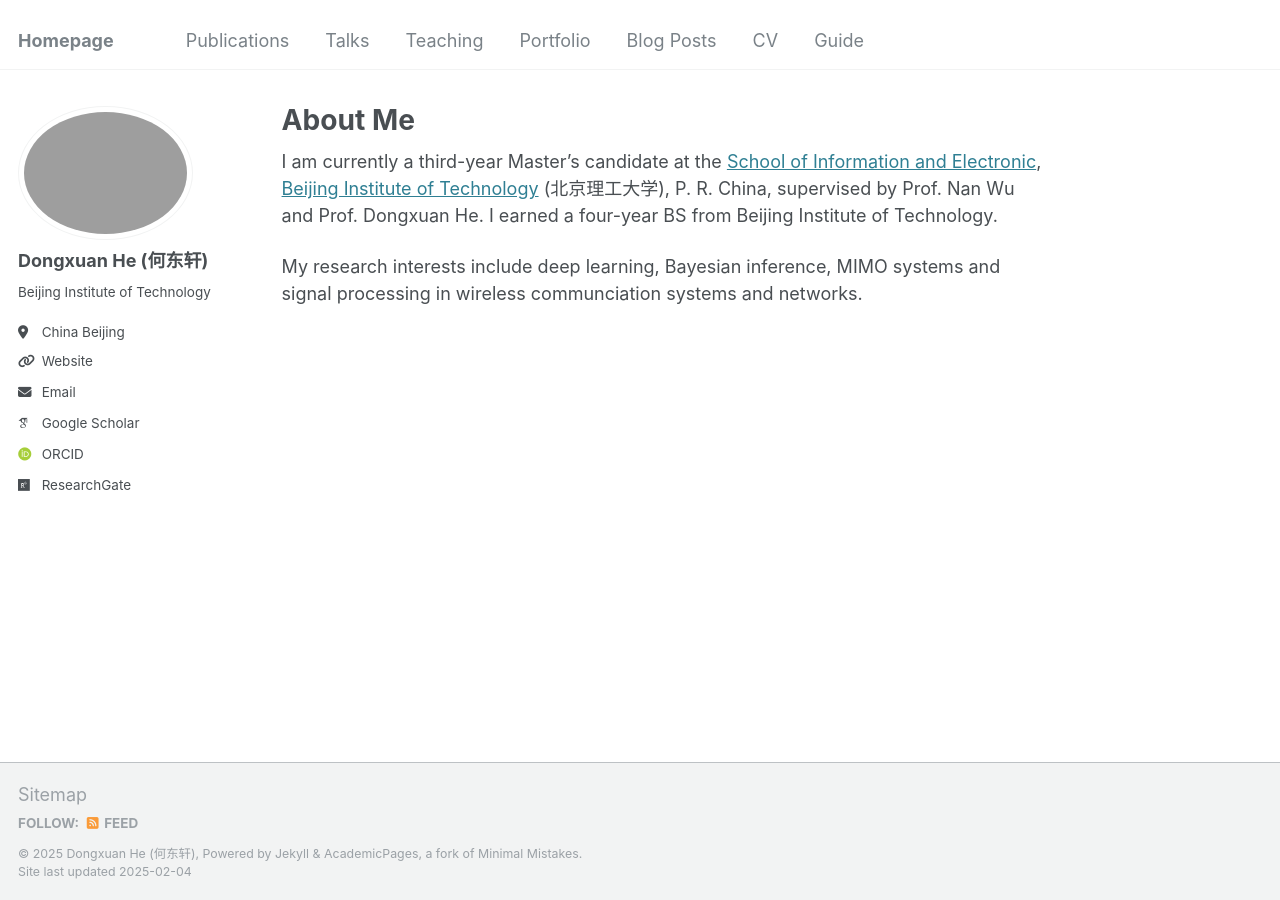
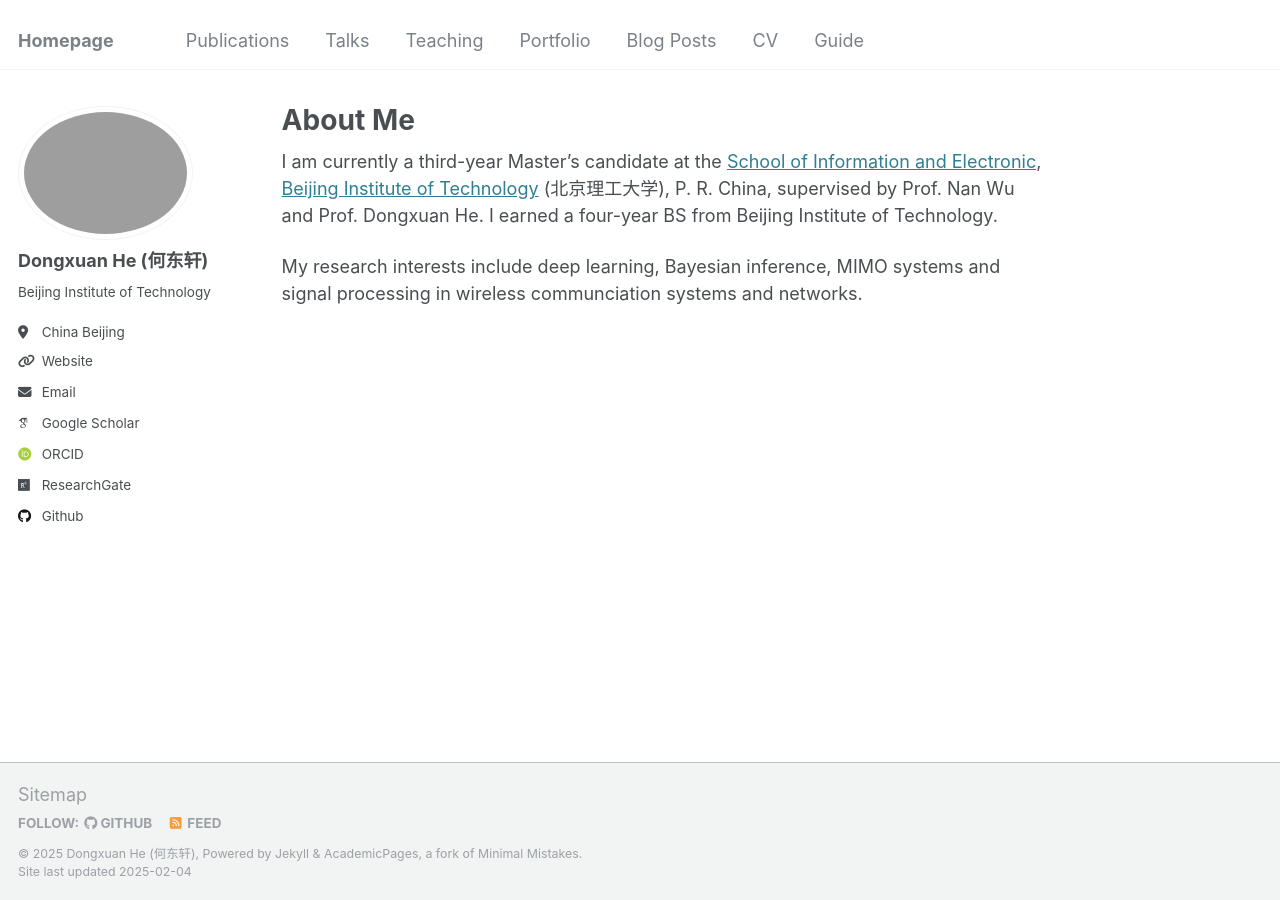
Before and after one commit to dongxuanBIT/dongxuanBIT.github.io, a Jekyll site: the page built from _pages/about.md, in a window 1280 px wide. Built offline with Jekyll 4.4.1, drawn with Linux system fonts in a browser that asks for light colours; some web fonts are replaced.

Commit message:
Update _config.yml

```diff
--- a/_config.yml
+++ b/_config.yml
@@ -41,13 +41,13 @@ author:
   scopus           : # URL
   IEEE             : "https://ieeexplore.ieee.org/author/37086118287"
 
-  # # Repositories and software development
-  # bitbucket        : # Username - Update with your username on the site
-  # codepen          : # Username
-  # dribbble         : # Username
-  # github           : "https://github.com/zishenliu729"
-  # kaggle           : # Username
-  # stackoverflow    : # User number or user number and name (i.e., use "1" or "1/jeff-atwood")
+  # Repositories and software development
+  bitbucket        : # Username - Update with your username on the site
+  codepen          : # Username
+  dribbble         : # Username
+  github           : "https://github.com/zishenliu729"
+  kaggle           : # Username
+  stackoverflow    : # User number or user number and name (i.e., use "1" or "1/jeff-atwood")
 
   # Social media
   bluesky          : #"bsky.app" # Replace this with you Bluesky username
```
